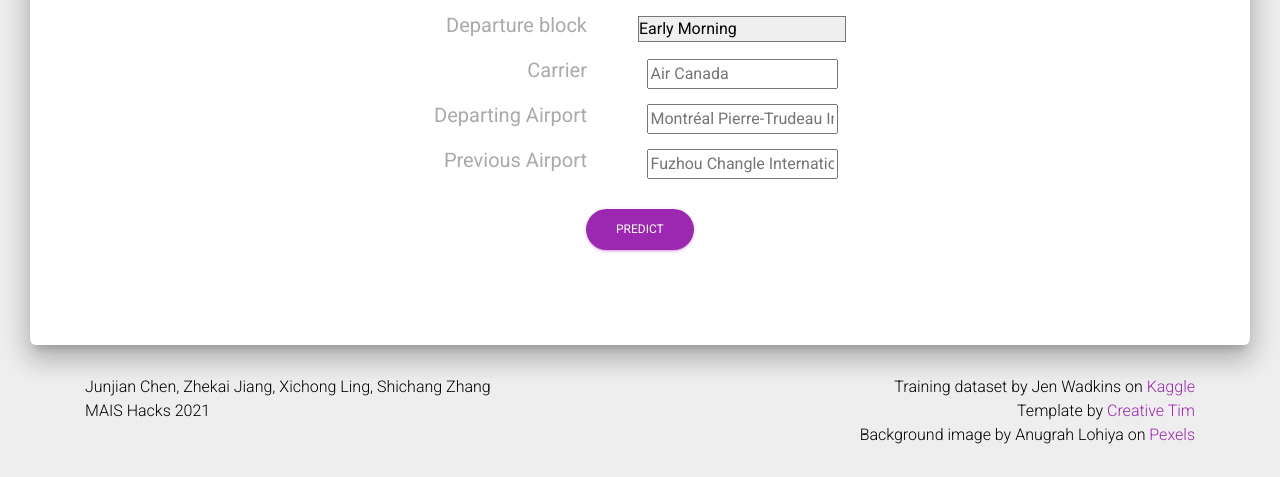
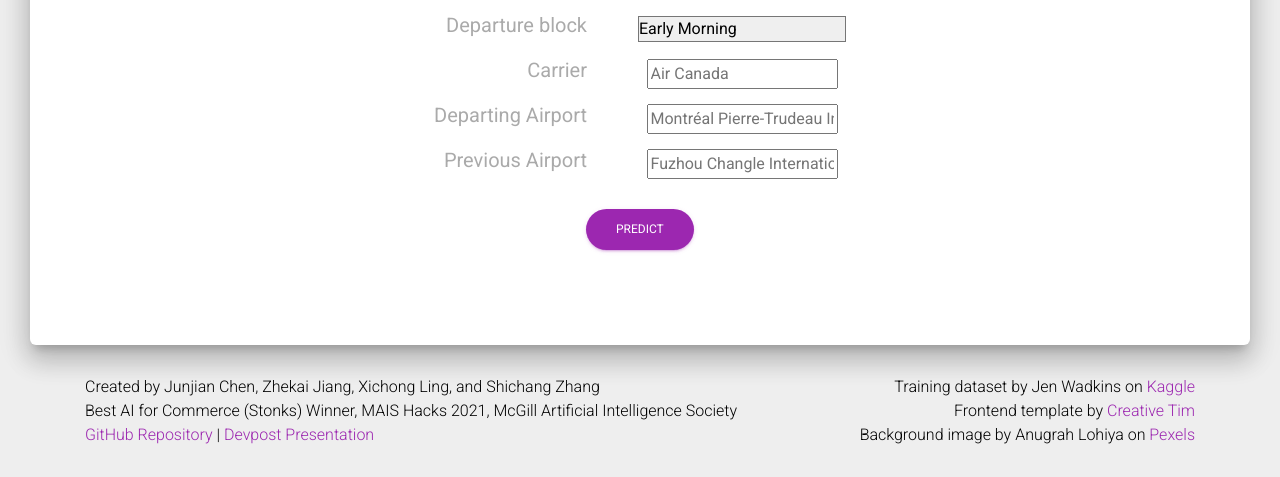
Before and after one commit to XichongLing/alheure, a plain HTML site: page frontend/index.html in a window 1280 px wide. Shown: the part 533-1010 px from the top of the page. Drawn offline with nearby package versions, Linux system fonts and the light colour scheme.

Commit message:
Refinements

```diff
--- a/frontend/index.html
+++ b/frontend/index.html
@@ -40,7 +40,6 @@
             <table style="margin: auto">
               <tr>
                 <td class="td_left"><label for="day">Day of the week</label></td>
-                <!-- <td class="td_right"><input type="text" name="day" id="day" placeholder="Day of the week"></td> -->
                 <td class="td_right">
                   <select name="day" id="day" style="width: 208px">
                     <option value="1">Monday</option>
@@ -55,7 +54,6 @@
               </tr>
               <tr>
                 <td class="td_left"><label for="depblock">Departure block</label></td>
-                <!-- <td class="td_right"><input type="text" name="depblock" id="depblock" placeholder="Departure block"></td> -->
                 <td class="td_right">
                   <select name="depblock" id="depblock" style="width: 208px">
                     <option value="EARLY_MORNING">Early Morning</option>
@@ -96,14 +94,16 @@
   <footer class="footer footer-default">
     <div class="container">
       <div class="copyright float-left" align="left">
-        Junjian Chen, Zhekai Jiang, Xichong Ling, Shichang Zhang
+        Created by Junjian Chen, Zhekai Jiang, Xichong Ling, and Shichang Zhang
         <br/>
-        MAIS Hacks 2021
+        Best AI for Commerce (Stonks) Winner, MAIS Hacks 2021, McGill Artificial Intelligence Society
+        <br/>
+        <a href="https://github.com/zhekai-jiang/alheure">GitHub Repository</a> | <a href="https://devpost.com/software/smart-delay">Devpost Presentation</a>
       </div>
       <div class="copyright float-right" align="right">
         Training dataset by Jen Wadkins on <a href="https://www.kaggle.com/threnjen/2019-airline-delays-and-cancellations?select=train_test_small.csv">Kaggle</a>
         <br/>
-        Template by <a href="https://www.creative-tim.com/" target="blank">Creative Tim</a>
+        Frontend template by <a href="https://www.creative-tim.com/" target="blank">Creative Tim</a>
         <br/>
         Background image by Anugrah Lohiya on <a href="https://www.pexels.com/photo/photography-of-airplane-during-sunrise-723240/">Pexels</a>
       </div>
@@ -126,6 +126,7 @@
 </script>
 <script>
   function goPython(){
+    document.getElementById("result").innerHTML = "One moment while we connect to the backend server..."
     day = document.getElementById('day').value
     depblock = document.getElementById('depblock').value
     carrier = document.getElementById('carrier').value
@@ -168,16 +169,13 @@
 
     }
 
-
     .rg_center{
         float: center;
-       /* border: 1px solid red;*/
         padding-left: 100px;
         padding-right: 100px;
     }
 
     .rg_right{
-        /*border: 1px solid red;*/
         float: right;
         margin: 15px;
     }
```
